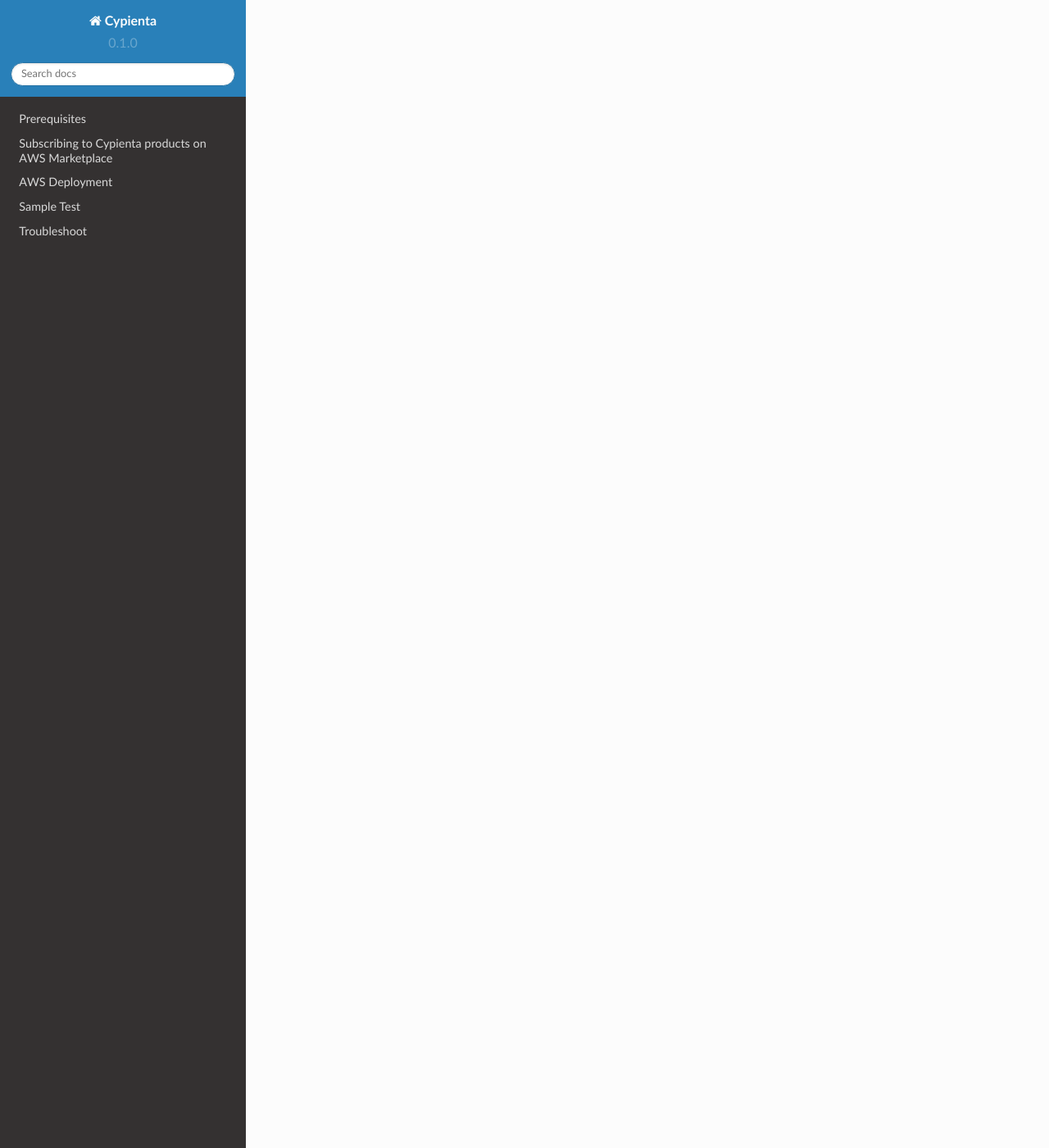
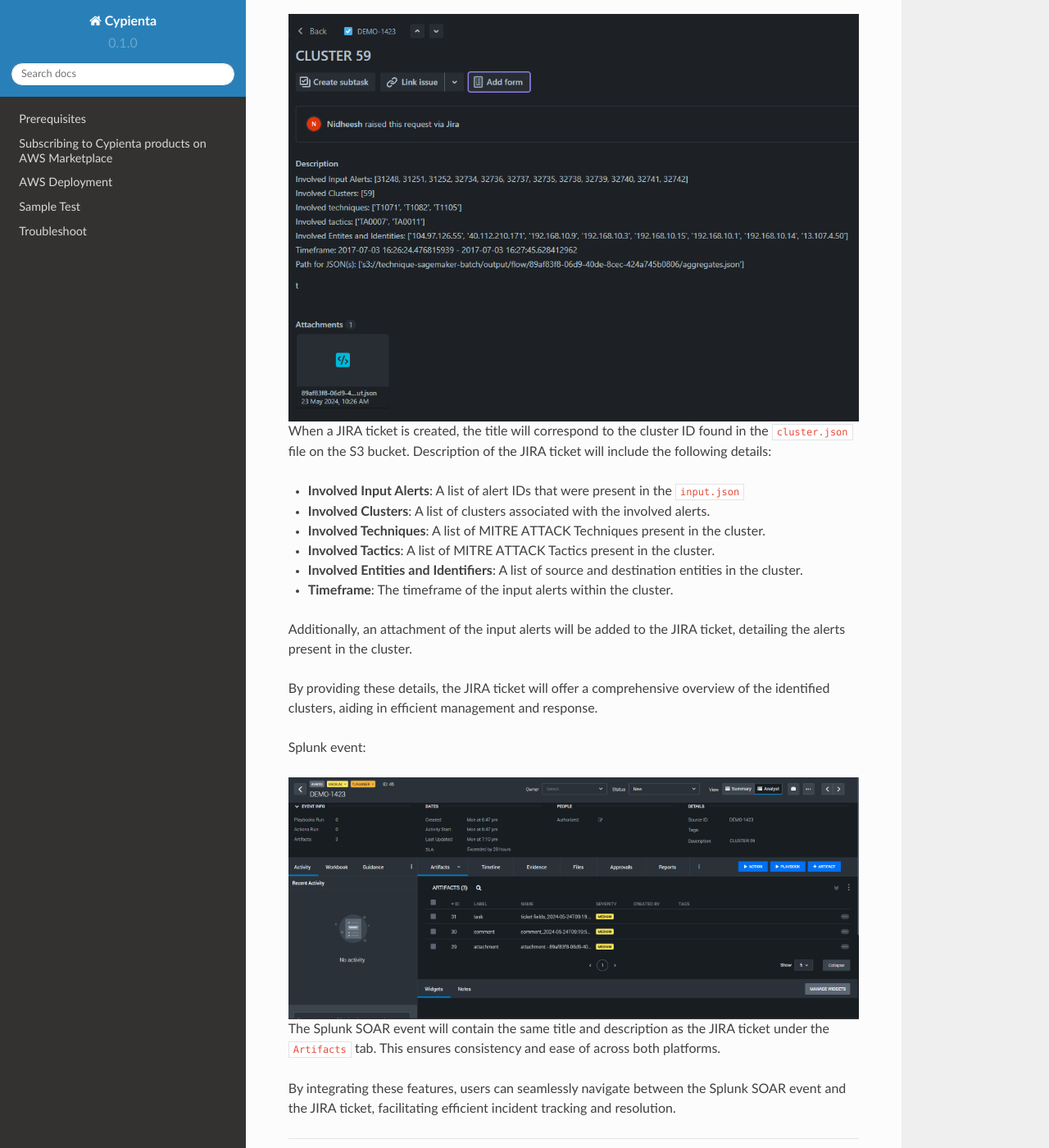
Before and after one commit to cypienta/docs, a Sphinx documentation site: the page built from docs/source/splunk.rst, in a window 1280 px wide and 1400 px high, scrolled down 3509 px. Shown: the whole window at 82% size. Built offline with Sphinx 7.4.7 and the Read the Docs theme 2.0.0, drawn with Linux system fonts in a browser that asks for light colours; some of the changed text lies outside the part shown.

Commit message:
add splunk to jira, elastic to s3

```diff
--- a/docs/source/splunk.rst
+++ b/docs/source/splunk.rst
@@ -1,5 +1,5 @@
 Configure Splunk
-==================================================
+================
 
 .. Getting data from Splunk to S3
 .. ------------------------------
@@ -99,3 +99,60 @@
     .. image:: splunk_resources/poll_now.png
         :alt: Configure action for alert
         :align: center
+
+
+Cypienta Input Processing
+-------------------------
+
+Uploading the Input File
+~~~~~~~~~~~~~~~~~~~~~~~~
+
+Once the input is prepared by the transformation script, follow these steps to upload the JSON file to the S3 bucket:
+
+1. **Locate the Input Folder**: Ensure that the S3 bucket was created by the Cypienta CloudFormation stack.
+2. **Upload the JSON File**: Upload the prepared JSON file to the ``input`` folder of the specified S3 bucket.
+
+Monitoring Progress
+~~~~~~~~~~~~~~~~~~~
+
+To monitor the progress of the transformation and processing, use the following resources:
+
+-  **CloudWatch Logs**: Check the CloudWatch logs for each Lambda function and transform job created for the specific input. These logs provide detailed information on the processing status.
+-  **S3 Bucket**: Wait for the complete output to appear in the S3 bucket. The output file will be located at ``s3://alert-detector/output/cluster.json\ ``.
+
+Viewing Results
+~~~~~~~~~~~~~~~
+
+Once the ``cluster.json\ `` file is updated in the S3 bucket, you can verify the results through the following:
+
+-  **JIRA Tickets**: A JIRA ticket will be created for each cluster identified in the ``cluster.json\ `` file.
+-  **Splunk SOAR Event**: A Splunk SOAR Event will also be created for each cluster.
+
+JIRA ticket:
+
+.. image:: splunk_resources/jira.png
+    :alt: Created JIRA issue
+    :align: center
+
+When a JIRA ticket is created, the title will correspond to the cluster ID found in the ``cluster.json`` file on the S3 bucket.  Description of the JIRA ticket will include the following details:
+
+-  **Involved Input Alerts**: A list of alert IDs that were present in the ``input.json``
+-  **Involved Clusters**: A list of clusters associated with the involved alerts.
+-  **Involved Techniques**: A list of MITRE ATTACK Techniques present in the cluster.
+-  **Involved Tactics**: A list of MITRE ATTACK Tactics present in the cluster.
+-  **Involved Entities and Identifiers**: A list of source and destination entities in the cluster.
+-  **Timeframe**: The timeframe of the input alerts within the cluster.
+
+Additionally, an attachment of the input alerts will be added to the JIRA ticket, detailing the alerts present in the cluster.
+
+By providing these details, the JIRA ticket will offer a comprehensive overview of the identified clusters, aiding in efficient management and response.
+
+Splunk event:
+
+.. image:: splunk_resources/splunk.png
+    :alt: Created Splunk event
+    :align: center
+
+The Splunk SOAR event will contain the same title and description as the JIRA ticket under the ``Artifacts`` tab. This ensures consistency and ease of across both platforms.
+
+By integrating these features, users can seamlessly navigate between the Splunk SOAR event and the JIRA ticket, facilitating efficient incident tracking and resolution.
```
Also changed, not shown: docs/source/elastic.rst (added, +226 -0 lines), docs/source/elastic_resources/agent_confirmed.png (added), docs/source/elastic_resources/confirm_incoming_data.png (added), docs/source/elastic_resources/create_role.png (added), docs/source/elastic_resources/create_user.png (added), docs/source/elastic_resources/download_tar.png (added), docs/source/elastic_resources/image5.png (added), docs/source/elastic_resources/image8.png (added), docs/source/elastic_resources/install_agent.png (added), docs/source/elastic_resources/search_logstash.png (added), docs/source/elastic_resources/select_role.png (added), docs/source/elastic_resources/stack_management.png (added), docs/source/elastic_resources/verify_data_transfer.png (added), docs/source/splunk_resources/jira.png (added), 1 more files.
